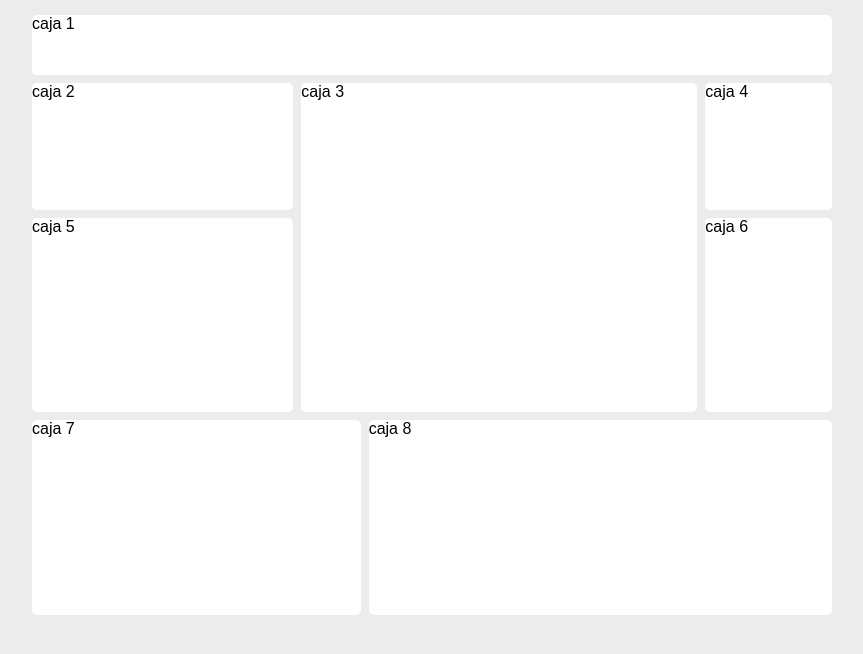
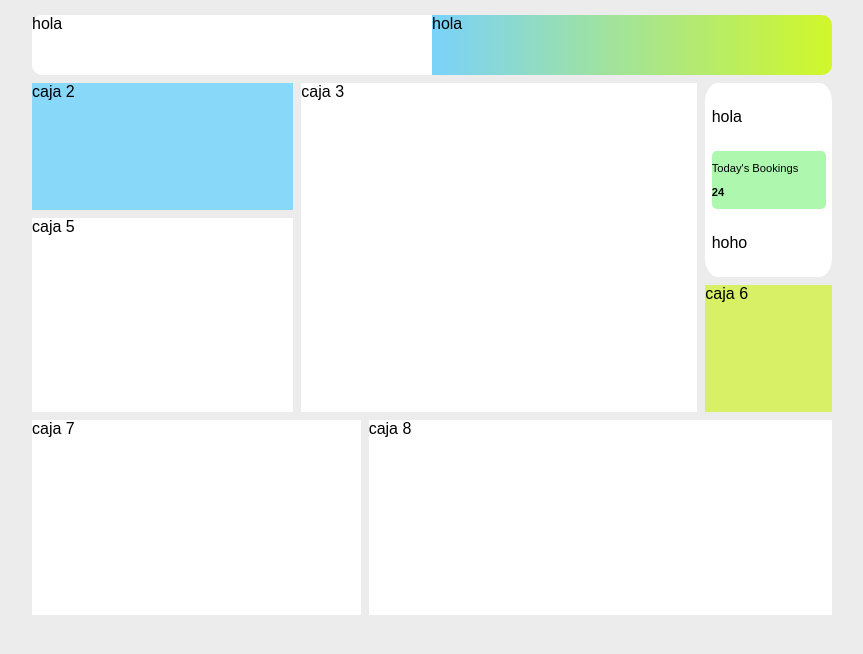
Before and after one commit to JuanDr08/gridBasico, a plain HTML site: page index.html in a window 1280 px wide. Shown: the whole page, without its empty margins (208-1071 px from the left). Drawn offline with Linux system fonts and the light colour scheme.

Commit message:
style: :art: Css and Colors
added some color styles of the project, text and decoration of the boxes

```diff
--- a/css/style.css
+++ b/css/style.css
@@ -17,7 +17,7 @@ body {
     " menu menu menu menu menu menu menu menu menu menu menu menu "
     " noti noti noti noti vnts vnts vnts vnts vnts vnts blnc blnc"
     " noti noti noti noti vnts vnts vnts vnts vnts vnts blnc blnc"
-    " weak weak weak weak vnts vnts vnts vnts vnts vnts dev dev"
+    " weak weak weak weak vnts vnts vnts vnts vnts vnts blnc blnc"
     " weak weak weak weak vnts vnts vnts vnts vnts vnts dev dev"
     " weak weak weak weak vnts vnts vnts vnts vnts vnts dev dev"
     " prdct prdct prdct prdct prdct  last last last last last last last"
@@ -33,41 +33,71 @@ body {
     background: var(--color-primary);
     /* box-shadow: var(--color-shadows); */
 }
-.container div {
-    border-radius: 5px;
-    background: var(--color-secundary);
-}
+
 
 .item_1{
-    background: red;
     grid-area: menu;
+    display: flex;
+}
+.item_1 div:first-child {
+    background: var(--color-secundary);
+    width: 50%;
+    border-top-left-radius: 10px;
+    border-bottom-left-radius: 10px;
+}
+.item_1 div:last-child {
+    background: linear-gradient(90deg,#79d2fa, #d1f729);
+    width: 50%;
+    border-top-right-radius: 10px;
+    border-bottom-right-radius: 10px;
 }
 .item_2{
     grid-area: noti;
-    background: blue;
+    background: #87d8f9;
 }
 .item_3 {
     grid-area: vnts;
-    background: orange;
+    background: var(--color-secundary);
 }
 .item_4 {
     grid-area: blnc;
-    background: pink;
+    background: var(--color-secundary);
+    display: flex;
+    flex-direction: column;
+    justify-content: space-evenly;
+    padding: 0 5%;
+    border-radius: 10%;
+}
+.item_4 div:first-child,
+.item_4 div:nth-child(2),
+.item_4 div:last-child{
+    height: 30%;
+    border-radius: 5px;
+    display: flex;
+    flex-direction: column;
+    justify-content: space-evenly;
+}
+.item_4 div:nth-child(2) {
+    background: #aef7ae;
+}
+
+.item_4 div:nth-child(2) p, h4 {
+    font-size: 0.7rem;
 }
 .item_5 {
-    background: salmon;
+    background: var(--color-secundary);
     grid-area: weak;
 }
 .item_6 {
-    background: darkblue;
+    background: #d7f065;
     grid-area: dev;
 }
 .item_7 {
-    background: darkgreen;
+    background: var(--color-secundary);
     grid-area: prdct;
 }
 .item_8 {
-    background: darkgoldenrod;
+    background: var(--color-secundary);
     grid-area: last;
 }
 @media (width < 600px) {
@@ -85,5 +115,6 @@ body {
         "last"
         "."
         ;
+        height: 100vh;
     }
 }
--- a/index.html
+++ b/index.html
@@ -8,10 +8,23 @@
 </head>
 <body>
     <div class="container">
-        <div class="item_1">caja 1</div>
+        <div class="item_1">
+            <div>
+                hola
+            </div>
+            <div>
+                hola
+            </div>
+        </div>
         <div class="item_2">caja 2</div>
         <div class="item_3">caja 3</div>
-        <div class="item_4">caja 4</div>
+        <div class="item_4">
+            <div>hola</div>
+            <div><p>Today's Bookings</p>
+                <h4>24</h4>
+            </div>
+            <div>hoho</div>
+        </div>
         <div class="item_5">caja 5</div>
         <div class="item_6">caja 6</div>
         <div class="item_7">caja 7</div>
```
